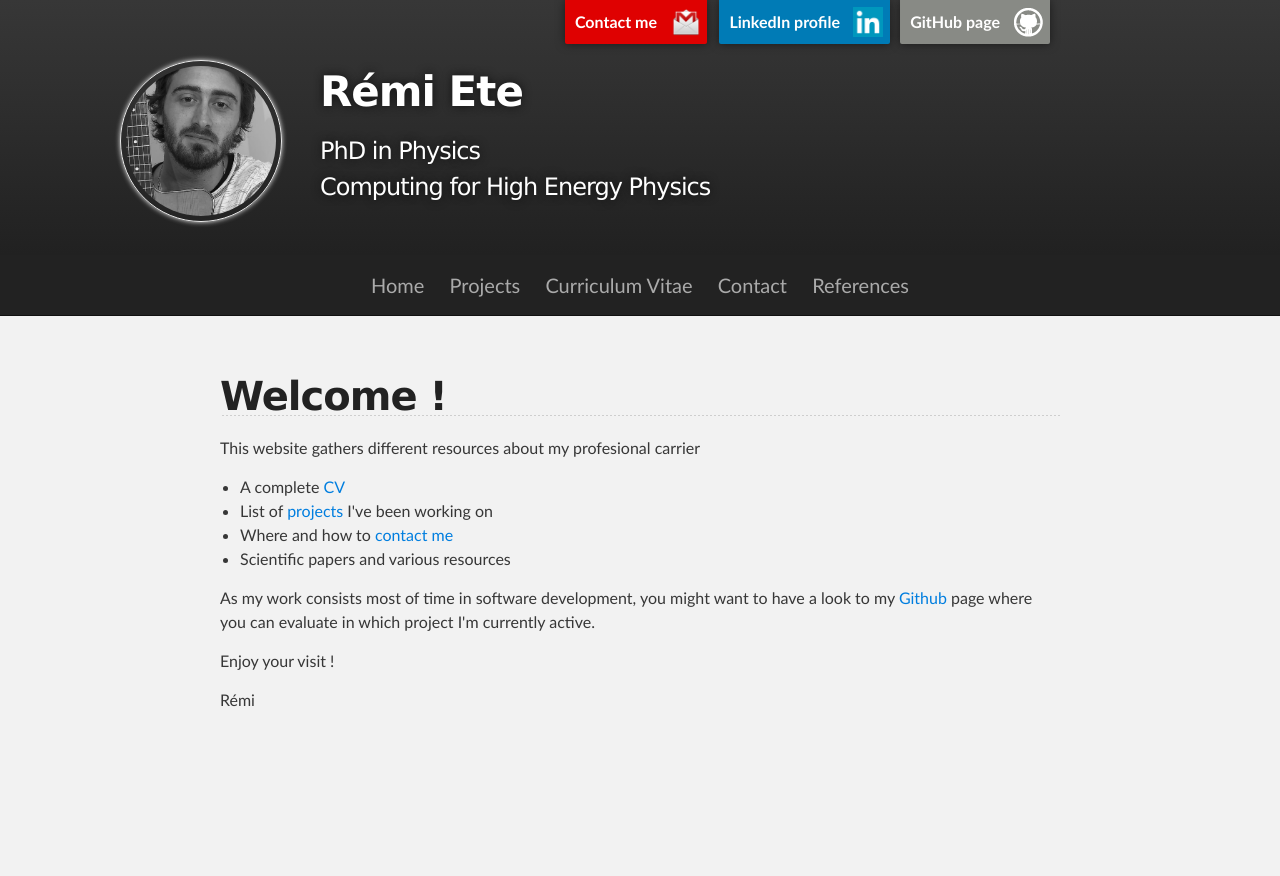
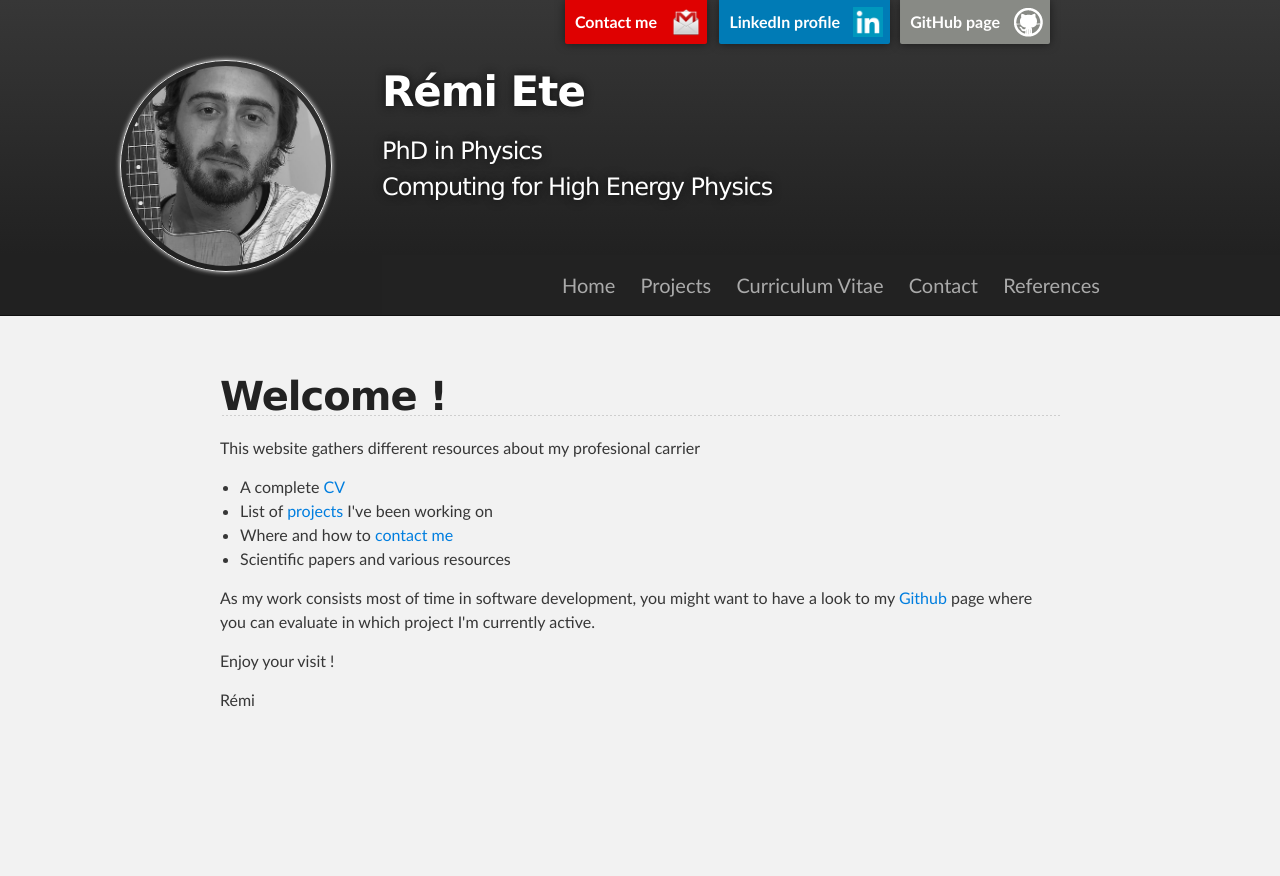
Before and after one commit to rete/rete.github.com, a PHP site: page / in a window 1280 px wide. Shown: the top 876 px of the page. Run offline with PHP 8.4, Linux system fonts and the light colour scheme; some libraries are stand-ins or nearby versions.

Commit message:
Updated photo ID style

```diff
--- a/stylesheets/stylesheet.css
+++ b/stylesheets/stylesheet.css
@@ -350,10 +350,11 @@ Full-Width Styles
 #photo_id {
 	float :left;
   margin-left: -100px;
+  margin-right: 50px;
 	border-radius: 150px;
-	height: 150px;
-	width: 150px;
-	max-height: 150px;
+	height: 200px;
+	width: 200px;
+	max-height: 200px;
 }
 
 .current_position {
```
